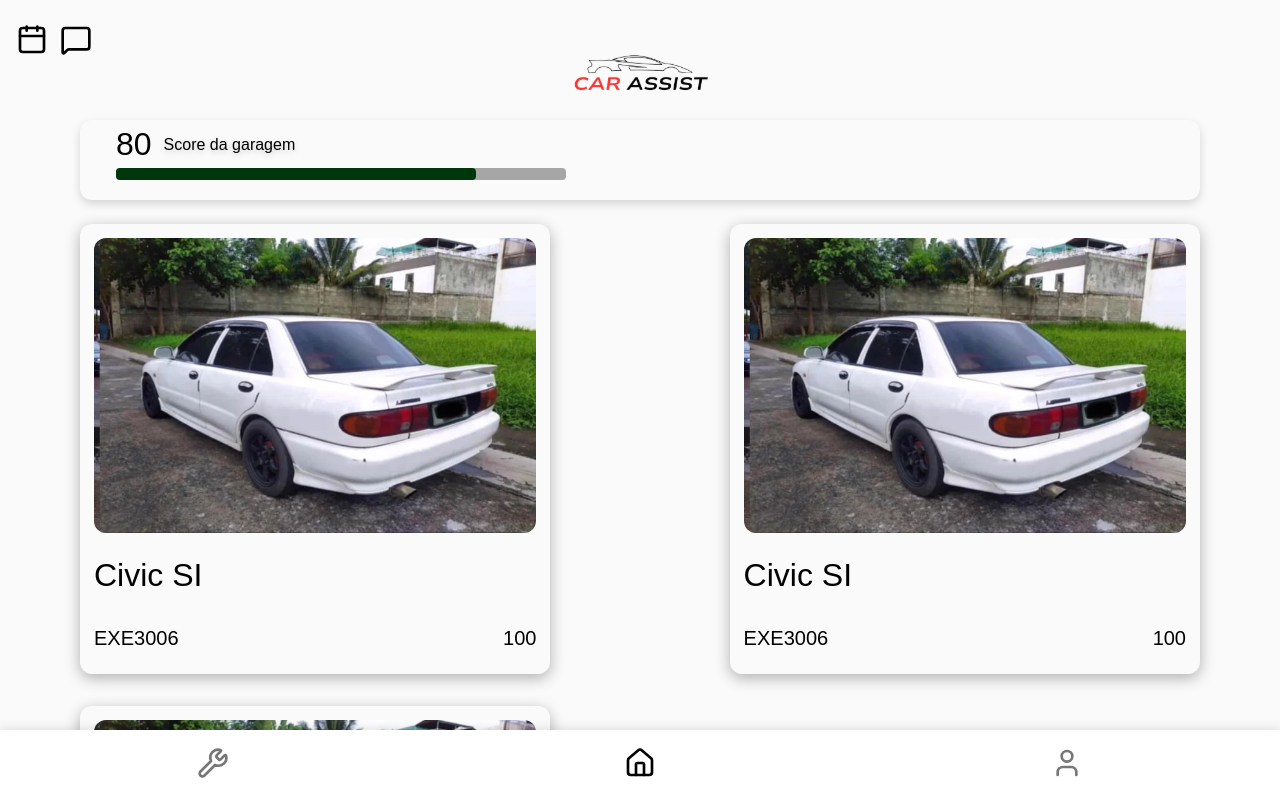
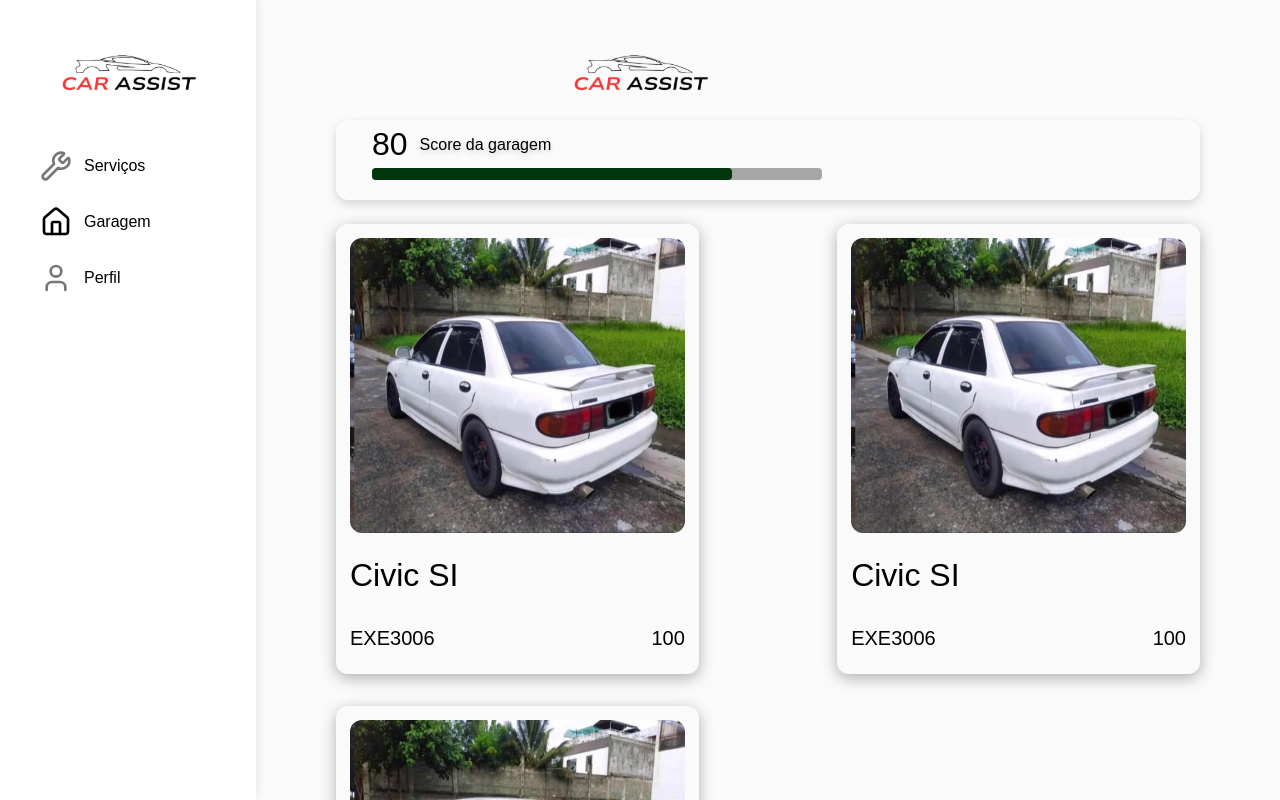
Before and after one commit to Guilherme1108/Car-Assist-Frontend, a React (Vite) app: page /home in a window 1280 px wide. Shown: the top 800 px of the page. Built offline with nearby package versions, Linux system fonts and the light colour scheme.

Commit message:
inicio do desktop da tela home iniciado

```diff
--- a/src/components/bottomBar/BottomBar.css
+++ /dev/null
@@ -1,28 +0,0 @@
-.bottomBar {
-    position: fixed;
-    bottom: 0;
-    left: 0;
-
-    width: 100%;
-    height: 70px;
-
-    display: flex;
-    align-items: center;
-    justify-content: space-around;
-
-    background-color: #fff;
-    box-shadow: 0 -2px 10px rgba(0,0,0,0.1);
-}
-
-.item {
-    cursor: pointer;
-}
-
-.item svg {
-    color: #777;
-    transition: 0.2s;
-}
-
-.item.active svg {
-    color: #000;
-}
--- a/src/components/bottomBar/BottomBar.jsx
+++ /dev/null
@@ -1,41 +0,0 @@
-import { Home, Wrench, User } from "lucide-react";
-import { useNavigate, useLocation } from "react-router-dom";
-import "./BottomBar.css";
-
-const BottomBar = () => {
-  const navigate = useNavigate();
-  const location = useLocation();
-
-  const isActive = (path) => location.pathname === path;
-
-  return (
-    <div className="bottomBar">
-
-        <div
-        className={`item ${isActive("/services") ? "active" : ""}`}
-        onClick={() => navigate("/services")}
-      >
-        <Wrench size={32} />
-      </div>
-
-
-      <div
-        className={`item ${isActive("/home") ? "active" : ""}`}
-        onClick={() => navigate("/home")}
-      >
-        <Home size={32} />
-      </div>
-
-
-
-      <div
-        className={`item ${isActive("/profile") ? "active" : ""}`}
-        onClick={() => navigate("/profile")}
-      >
-        <User size={32} />
-      </div>
-    </div>
-  );
-};
-
-export default BottomBar;
--- /dev/null
+++ b/src/components/navBar/NavBar.css
@@ -0,0 +1,72 @@
+.navBar {
+    position: fixed;
+    bottom: 0;
+    left: 0;
+    width: 100%;
+    height: 70px;
+    display: flex;
+    align-items: center;
+    justify-content: center;
+    flex-direction: column;
+    background-color: #fff;
+    box-shadow: 0 -2px 10px rgba(0, 0, 0, 0.1);
+}
+
+.spaceImage {
+    display: none;
+}
+
+.containerIcons {
+    height: 100%;
+    width: 100%;
+    display: flex;
+    align-items: center;
+    justify-content: space-around;
+}
+
+.item {
+    cursor: pointer;
+}
+
+.titleNavigationOption {
+    display: none;
+}
+
+.item svg {
+    color: #777;
+    transition: 0.2s;
+}
+
+.item.active svg {
+    color: #000;
+}
+
+@media (min-width: 1024px) {
+    .navBar {
+        height: 100%;
+        width: 20%;
+    }
+
+    .spaceImage {
+        display: flex;
+    }
+
+    .containerIcons {
+        align-items: start;
+        flex-direction: column;
+        justify-content: start;
+        gap: 24px;
+        padding-left: 40px;
+    }
+
+    .item {
+        display: flex;
+        align-items: center;
+        justify-content: center;
+        gap: 12px;
+    }
+
+    .titleNavigationOption {
+        display: flex;
+    }
+}
--- /dev/null
+++ b/src/components/navBar/NavBar.jsx
@@ -0,0 +1,47 @@
+import {Home, Wrench, User} from "lucide-react";
+import {useNavigate, useLocation} from "react-router-dom";
+import logo from "../../assets/logo.svg";
+import "./NavBar.css";
+
+const NavBar = () => {
+  const navigate = useNavigate();
+  const location = useLocation();
+
+  const isActive = (path) => location.pathname === path;
+
+  return (
+    <div className="navBar">
+      <div className="spaceImage">
+        <img src={logo} alt="logo" className="logo" />
+      </div>
+
+      <div className="containerIcons">
+        <div
+          className={`item ${isActive("/services") ? "active" : ""}`}
+          onClick={() => navigate("/services")}
+        >
+          <Wrench size={32} />
+          <span className="titleNavigationOption">Serviços</span>
+        </div>
+
+        <div
+          className={`item ${isActive("/home") ? "active" : ""}`}
+          onClick={() => navigate("/home")}
+        >
+          <Home size={32} />
+          <span className="titleNavigationOption">Garagem</span>
+        </div>
+
+        <div
+          className={`item ${isActive("/profile") ? "active" : ""}`}
+          onClick={() => navigate("/profile")}
+        >
+          <User size={32} />
+          <span className="titleNavigationOption">Perfil</span>
+        </div>
+      </div>
+    </div>
+  );
+};
+
+export default NavBar;
--- a/src/pages/expenses/Expenses.jsx
+++ b/src/pages/expenses/Expenses.jsx
@@ -1,6 +1,6 @@
 import "./Expenses.css";
 import {useNavigate} from "react-router-dom";
-import BottomBar from "../../components/bottomBar/BottomBar";
+import NavBar from "../../components/navBar/NavBar";
 
 const ExpensesScreen = () => {
   const expenses = [
@@ -36,7 +36,7 @@ const ExpensesScreen = () => {
         <div className="expenseLabel totalLabel">Total</div>
         <span className="expenseValue totalValue">R$ 1380,00</span>
       </div>
-      <BottomBar></BottomBar>
+      <NavBar></NavBar>
     </div>
   );
 };
--- a/src/pages/home/Home.css
+++ b/src/pages/home/Home.css
@@ -156,3 +156,11 @@
         font-size: 1.25rem;
     }
 }
+
+@media (min-width: 1024px) {
+    .homeScreen {
+        padding-bottom: 0px;
+        margin-left: 20%;
+    }
+
+}
--- a/src/pages/home/Home.jsx
+++ b/src/pages/home/Home.jsx
@@ -2,7 +2,7 @@ import "./Home.css";
 import imagemCarro from '../../assets/carroTeste.webp'
 import { useNavigate } from "react-router-dom";
 import { CopyPlus } from "lucide-react";
-import BottomBar from "../../components/bottomBar/BottomBar";
+import NavBar from "../../components/navBar/NavBar";
 
 const HomeScreen = () => {
 
@@ -70,7 +70,7 @@ const HomeScreen = () => {
         <p className="textScore">Adicionar Carro</p>
       </button>
 
-      <BottomBar></BottomBar>
+      <NavBar></NavBar>
 
     </div>
 
--- a/src/pages/maintenance/Maintenance.jsx
+++ b/src/pages/maintenance/Maintenance.jsx
@@ -1,7 +1,7 @@
 import './Maintenance.css'
 import { useNavigate } from 'react-router-dom'
 import {SquarePen} from "lucide-react";
-import BottomBar from "../../components/bottomBar/BottomBar";
+import NavBar from "../../components/navBar/NavBar";
 
 const MaintenanceScreen = () => {
 
@@ -139,7 +139,7 @@ const MaintenanceScreen = () => {
 
 
 
-            <BottomBar></BottomBar>
+            <NavBar></NavBar>
 
         </div>
     )
--- a/src/pages/vehicle/Vehicle.jsx
+++ b/src/pages/vehicle/Vehicle.jsx
@@ -2,7 +2,7 @@ import "./Vehicle.css";
 import {useNavigate} from "react-router-dom";
 import imagemCarro from "../../assets/carroTeste.webp";
 import {SquarePen} from "lucide-react";
-import BottomBar from "../../components/bottomBar/BottomBar";
+import NavBar from "../../components/navBar/NavBar";
 
 const VehicleScreen = () => {
 
@@ -61,7 +61,7 @@ const VehicleScreen = () => {
         Histórico de Manutenções
       </button>
 
-      <BottomBar></BottomBar>
+      <NavBar></NavBar>
     </div>
   );
 };
```
